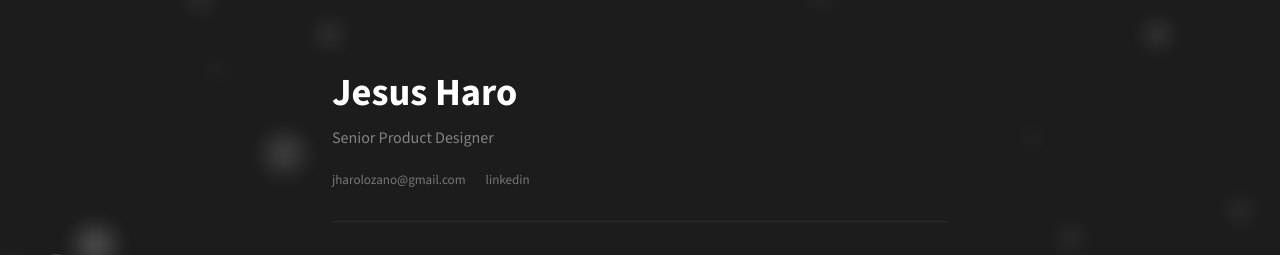
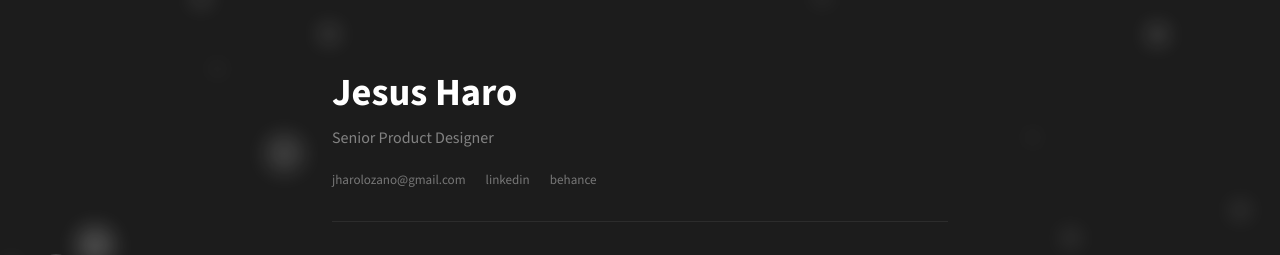
Before and after one commit to jesusharo/portfolio, a React (Vite) app: page /about in a window 1280 px wide. Shown: the top 255 px of the page. Built offline with nearby package versions, Linux system fonts and the light colour scheme.

Commit message:
feat: add Behance link to about page

```diff
--- a/src/app/components/AboutView.tsx
+++ b/src/app/components/AboutView.tsx
@@ -184,6 +184,7 @@ export default function AboutView() {
               {[
                 { label: 'jharolozano@gmail.com', href: 'mailto:jharolozano@gmail.com' },
                 { label: 'linkedin', href: 'https://www.linkedin.com/in/jharolozano/' },
+                { label: 'behance', href: 'https://www.behance.net/haroknow' },
               ].map(link => (
                 <a
                   key={link.href}
```
